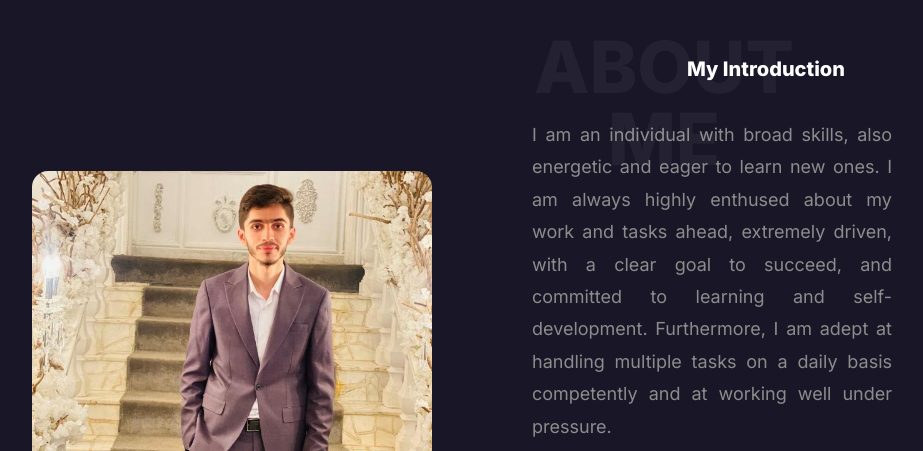
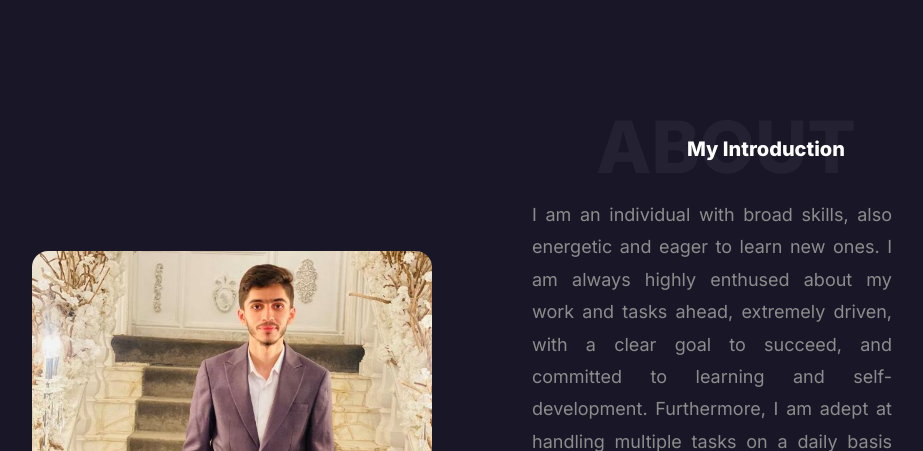
Before and after one commit to YousifQesim/portfolio, a Next.js app: page / in a window 1280 px wide. Shown: the part 1109-1560 px from the top of the page, without its empty margins (168-1091 px from the left). Built offline with nearby package versions, Linux system fonts and the light colour scheme.

Commit message:
Home page full responsive done

```diff
--- a/src/app/globals.css
+++ b/src/app/globals.css
@@ -47,5 +47,5 @@ transform: rotate(-30deg);
 }
 
 .about{
-  min-height: 130vh;
+  min-height: 150vh;
 }
--- a/src/components/Pages/About.js
+++ b/src/components/Pages/About.js
@@ -39,7 +39,7 @@ const About = () => {
         hidden: { opacity: 0, y: -50 },
       }}
       transition={{ duration: 1 }}
-      className="about flex items-center relative"
+      className="about  flex items-center relative"
       id="about"
       ref={ref}
     >
@@ -72,8 +72,8 @@ const About = () => {
             transition={{ delay: 2, duration: 0.5 }}
             className="flex order-3 md:order-none md:my-0 mb-24 md:relative"
           >
-            <h1 className="text-7xl font-extrabold text-white text-center opacity-5 absolute -top-20 md:-top-10 md:right-24 uppercase">
-              About me
+            <h1 className="text-7xl font-extrabold text-white text-center opacity-5 absolute right-[50%] vsm:-top-20 md:-top-10 md:right-24 uppercase">
+              About
             </h1>
             <h3 className="text-xl font-extrabold text-white text-center absolute -top-14 left-[30%] md:-top-4 md:left-[215px]">
               My Introduction
--- a/src/components/Pages/Home.js
+++ b/src/components/Pages/Home.js
@@ -18,12 +18,12 @@ const AnimatedImage = ({ src, alt, width, height }) => {
 const Home = () => {
   return (
     <div className="h-screen flex justify-center items-center relative">
-      <div className="flex xl:justify-center justify-start ml-12 xl:ml-0 items-center gap-8 mb-24 flex-wrap">
-        <div className="flex flex-col gap-6">
+      <div className="flex xl:justify-center justify-start md:ml-12 ml-4 xl:ml-0 items-center gap-8 mb-24 flex-wrap">
+        <div className="flex vsm:flex-col flex-row order-last vsm:order-first    gap-6">
           <Link
             href="https://iq.linkedin.com/in/yusif-qasim-208473232?trk=people-guest_people_search-card"
             target="_blank"
-            className="transition ease-in-out delay-150 hover:-translate-y-1 hover:scale-110 duration-300"
+            className="transition ease-in-out delay-150 hover:-translate-y-1 hover:scale-110 duration-300 hover:shadow-2xl shadow-violet-700"
           >
             <AnimatedImage
               src="/linked.svg"
--- a/tailwind.config.js
+++ b/tailwind.config.js
@@ -16,6 +16,10 @@ module.exports = {
         textColor:'	#6e57e0',
         grayColor:'#bcbac4'
       },
+      screens: {
+        'vsm': '350px',
+
+      }
 
     },
   },
```
